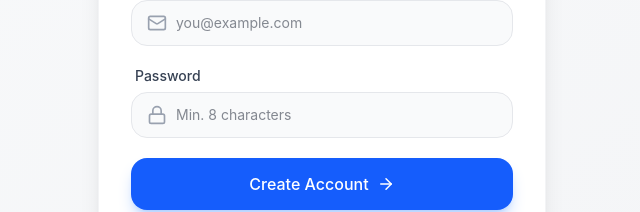
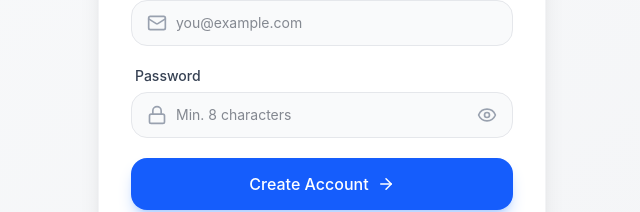
Before and after one commit to jaswanthbuddepu123-hub/DocuMind-AI, a React app in the folder frontend/: page /register in a window 1280 px wide. Shown: the part 378-590 px from the top of the page, without its empty margins (318-958 px from the left). Built offline with nearby package versions, Linux system fonts and the light colour scheme; no server answers; the HTML template or start-up script is replaced by a standard one.

Commit message:
Fix login inputs and visibility toggle

```diff
--- a/frontend/src/pages/Login.jsx
+++ b/frontend/src/pages/Login.jsx
@@ -1,11 +1,12 @@
 import { useState } from 'react';
 import { useNavigate, Link } from 'react-router-dom';
 import { useAuth } from '../context/AuthContext';
-import { Mail, Lock, ArrowRight, Loader2 } from 'lucide-react';
+import { Mail, Lock, ArrowRight, Loader2, Eye, EyeOff } from 'lucide-react';
 
 const Login = () => {
   const [email, setEmail] = useState('');
   const [password, setPassword] = useState('');
+  const [showPassword, setShowPassword] = useState(false);
   const [error, setError] = useState('');
   const { login, loading } = useAuth();
   const navigate = useNavigate();
@@ -51,7 +52,7 @@ const Login = () => {
                   required
                   value={email}
                   onChange={e => setEmail(e.target.value)}
-                  className="block w-full pl-11 pr-4 py-3 bg-gray-50 border border-gray-200 rounded-2xl text-sm focus:bg-white focus:ring-2 focus:ring-blue-500/20 focus:border-blue-500 transition-all outline-none"
+                  className="block w-full pl-11 pr-4 py-3 bg-gray-50 border border-gray-200 rounded-2xl text-sm text-gray-900 focus:bg-white focus:ring-2 focus:ring-blue-500/20 focus:border-blue-500 transition-all outline-none"
                   placeholder="you@example.com"
                 />
               </div>
@@ -64,13 +65,20 @@ const Login = () => {
                   <Lock size={20} />
                 </div>
                 <input
-                  type="password"
+                  type={showPassword ? "text" : "password"}
                   required
                   value={password}
                   onChange={e => setPassword(e.target.value)}
-                  className="block w-full pl-11 pr-4 py-3 bg-gray-50 border border-gray-200 rounded-2xl text-sm focus:bg-white focus:ring-2 focus:ring-blue-500/20 focus:border-blue-500 transition-all outline-none"
+                  className="block w-full pl-11 pr-12 py-3 bg-gray-50 border border-gray-200 rounded-2xl text-sm text-gray-900 focus:bg-white focus:ring-2 focus:ring-blue-500/20 focus:border-blue-500 transition-all outline-none"
                   placeholder="••••••••"
                 />
+                <button
+                  type="button"
+                  onClick={() => setShowPassword(!showPassword)}
+                  className="absolute inset-y-0 right-0 pr-4 flex items-center text-gray-400 hover:text-gray-600 transition-colors"
+                >
+                  {showPassword ? <EyeOff size={20} /> : <Eye size={20} />}
+                </button>
               </div>
             </div>
 
--- a/frontend/src/pages/Register.jsx
+++ b/frontend/src/pages/Register.jsx
@@ -1,12 +1,13 @@
 import { useState } from 'react';
 import { useNavigate, Link } from 'react-router-dom';
 import { useAuth } from '../context/AuthContext';
-import { Mail, Lock, User, ArrowRight, Loader2 } from 'lucide-react';
+import { Mail, Lock, User, ArrowRight, Loader2, Eye, EyeOff } from 'lucide-react';
 
 const Register = () => {
   const [name, setName] = useState('');
   const [email, setEmail] = useState('');
   const [password, setPassword] = useState('');
+  const [showPassword, setShowPassword] = useState(false);
   const [error, setError] = useState('');
   const { register, loading } = useAuth();
   const navigate = useNavigate();
@@ -55,7 +56,7 @@ const Register = () => {
                   required
                   value={name}
                   onChange={e => setName(e.target.value)}
-                  className="block w-full pl-11 pr-4 py-3 bg-gray-50 border border-gray-200 rounded-2xl text-sm focus:bg-white focus:ring-2 focus:ring-blue-500/20 focus:border-blue-500 transition-all outline-none"
+                  className="block w-full pl-11 pr-4 py-3 bg-gray-50 border border-gray-200 rounded-2xl text-sm text-gray-900 focus:bg-white focus:ring-2 focus:ring-blue-500/20 focus:border-blue-500 transition-all outline-none"
                   placeholder="John Doe"
                 />
               </div>
@@ -72,7 +73,7 @@ const Register = () => {
                   required
                   value={email}
                   onChange={e => setEmail(e.target.value)}
-                  className="block w-full pl-11 pr-4 py-3 bg-gray-50 border border-gray-200 rounded-2xl text-sm focus:bg-white focus:ring-2 focus:ring-blue-500/20 focus:border-blue-500 transition-all outline-none"
+                  className="block w-full pl-11 pr-4 py-3 bg-gray-50 border border-gray-200 rounded-2xl text-sm text-gray-900 focus:bg-white focus:ring-2 focus:ring-blue-500/20 focus:border-blue-500 transition-all outline-none"
                   placeholder="you@example.com"
                 />
               </div>
@@ -85,13 +86,20 @@ const Register = () => {
                   <Lock size={20} />
                 </div>
                 <input
-                  type="password"
+                  type={showPassword ? "text" : "password"}
                   required
                   value={password}
                   onChange={e => setPassword(e.target.value)}
-                  className="block w-full pl-11 pr-4 py-3 bg-gray-50 border border-gray-200 rounded-2xl text-sm focus:bg-white focus:ring-2 focus:ring-blue-500/20 focus:border-blue-500 transition-all outline-none"
+                  className="block w-full pl-11 pr-12 py-3 bg-gray-50 border border-gray-200 rounded-2xl text-sm text-gray-900 focus:bg-white focus:ring-2 focus:ring-blue-500/20 focus:border-blue-500 transition-all outline-none"
                   placeholder="Min. 8 characters"
                 />
+                <button
+                  type="button"
+                  onClick={() => setShowPassword(!showPassword)}
+                  className="absolute inset-y-0 right-0 pr-4 flex items-center text-gray-400 hover:text-gray-600 transition-colors"
+                >
+                  {showPassword ? <EyeOff size={20} /> : <Eye size={20} />}
+                </button>
               </div>
             </div>
 
```
